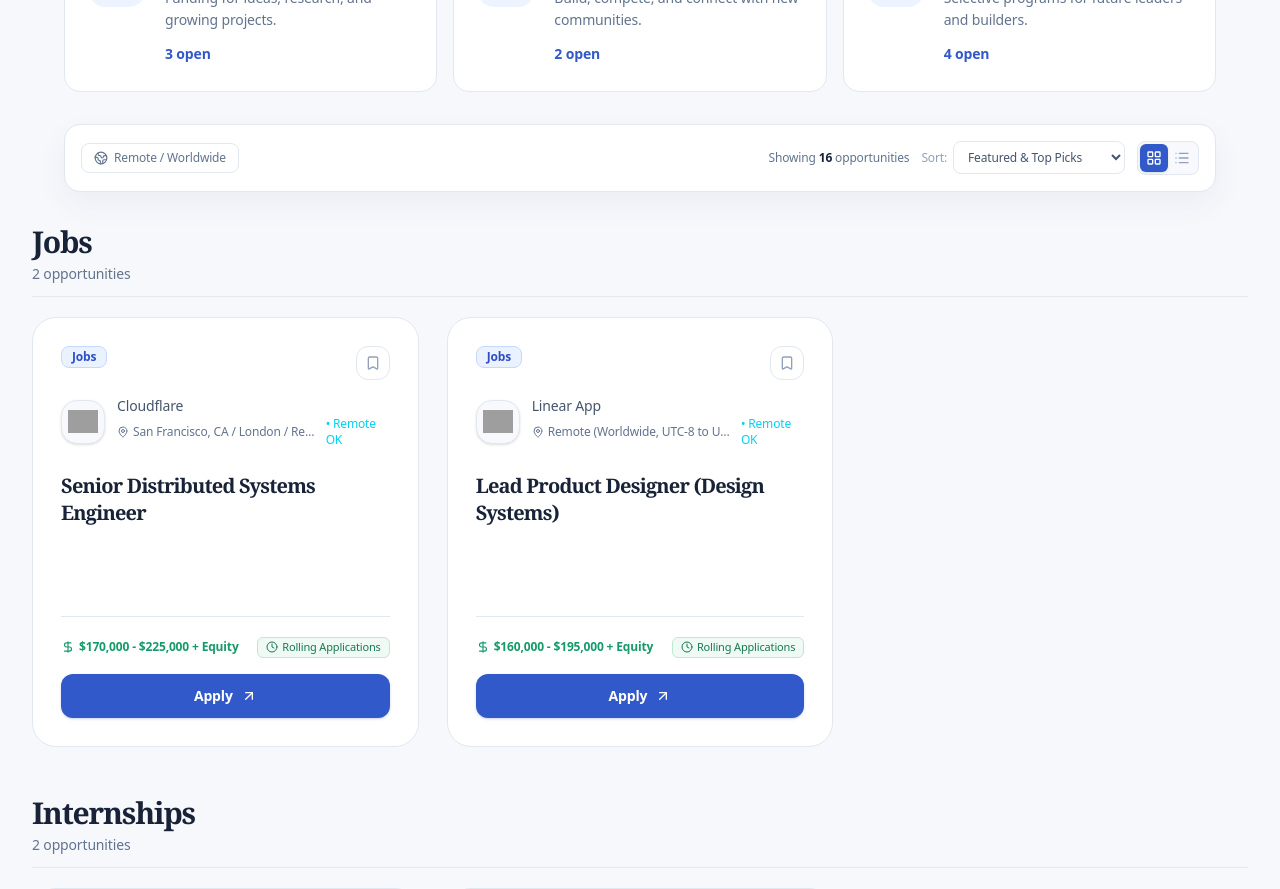
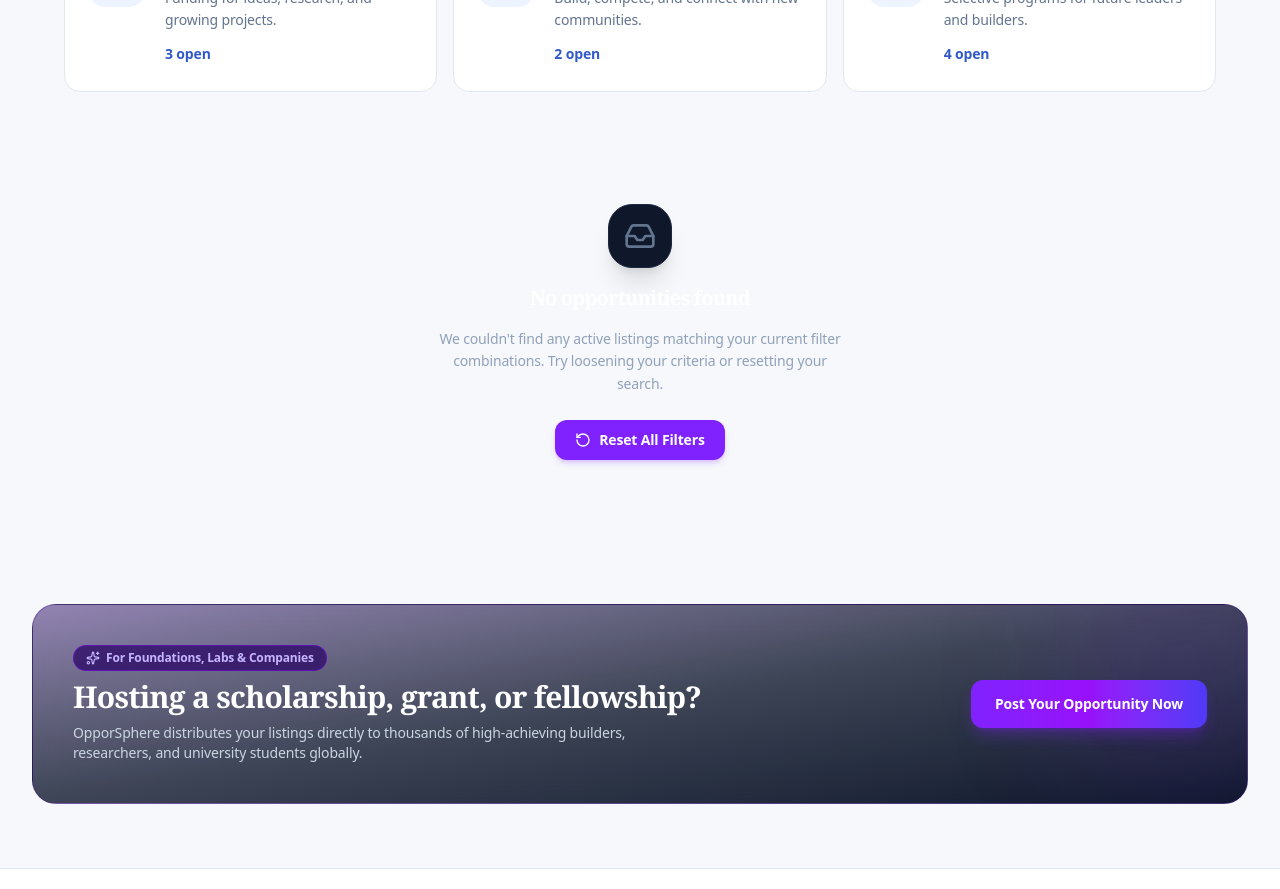
Before and after one commit to HappiProgrammer/Opportunities-Website, a Next.js app: page / in a window 1280 px wide. Shown: the part 1000-1889 px from the top of the page. Built offline with nearby package versions, Linux system fonts and the light colour scheme; grey boxes are pictures that could not be loaded.

Commit message:
Change of plans

```diff
--- a/src/app/page.tsx
+++ b/src/app/page.tsx
@@ -32,14 +32,6 @@
 
 const STORAGE_KEY_OPPORTUNITIES = 'opporsphere_catalog_v1';
 const STORAGE_KEY_BOOKMARKS = 'opporsphere_bookmarks_v1';
-const CATEGORY_ORDER: Exclude<OpportunityCategory, 'All'>[] = [
-  'Jobs',
-  'Internships',
-  'Scholarships',
-  'Grants',
-  'Hackathons',
-  'Fellowships'
-];
 
 export default function Home() {
   const [opportunities, setOpportunities] = useState<Opportunity[]>(INITIAL_OPPORTUNITIES);
@@ -278,15 +270,6 @@
     });
   }, [opportunities, filterState, bookmarkedIds]);
 
-  const groupedOpportunities = useMemo(
-    () =>
-      CATEGORY_ORDER.map((category) => ({
-        category,
-        opportunities: filteredOpportunities.filter((opportunity) => opportunity.category === category)
-      })).filter((group) => group.opportunities.length > 0),
-    [filteredOpportunities]
-  );
-
   const renderOpportunityGrid = (items: Opportunity[]) => (
     <div
       className={
@@ -321,11 +304,13 @@
       />
 
       {/* Hero Section */}
+      {filterState.category === 'All' && (
         <Hero
           searchQuery={filterState.searchQuery}
           onSearchChange={(query) => handleFilterUpdate({ searchQuery: query })}
           totalOpportunities={opportunities.length}
         />
+      )}
 
       {/* Main Content Area */}
       <main className="flex-1 w-full max-w-7xl mx-auto px-4 sm:px-6 lg:px-8 pb-16">
@@ -370,28 +355,8 @@
         )}
 
         {/* Feed Listing */}
-        {filteredOpportunities.length > 0 ? (
-          filterState.category === 'All' ? (
-            <div className="space-y-12">
-              {groupedOpportunities.map(({ category, opportunities: categoryOpportunities }) => (
-                <section key={category} aria-labelledby={`${category}-heading`}>
-                  <div className="flex items-end justify-between gap-4 mb-5 border-b border-slate-200 pb-3">
-                    <div>
-                      <h2 id={`${category}-heading`} className="font-display text-2xl sm:text-3xl font-bold text-[#182338]">
-                        {category}
-                      </h2>
-                      <p className="mt-1 text-sm text-slate-500">
-                        {categoryOpportunities.length} {categoryOpportunities.length === 1 ? 'opportunity' : 'opportunities'}
-                      </p>
-                    </div>
-                  </div>
-                  {renderOpportunityGrid(categoryOpportunities)}
-                </section>
-              ))}
-            </div>
-          ) : (
+        {filterState.category !== 'All' && filteredOpportunities.length > 0 ? (
           renderOpportunityGrid(filteredOpportunities)
-          )
         ) : (
           /* Empty State */
           <div className="text-center py-20 px-4 max-w-md mx-auto space-y-4">
--- a/src/components/FilterBar.tsx
+++ b/src/components/FilterBar.tsx
@@ -17,7 +17,8 @@
   List,
   RotateCcw,
   CheckCircle2,
-  Globe2
+  Globe2,
+  Search,
 } from 'lucide-react';
 
 interface FilterBarProps {
@@ -77,6 +78,7 @@
   return (
     <div className="w-full mb-8">
       <div className="max-w-7xl mx-auto px-4 sm:px-6 lg:px-8">
+        {filterState.category === 'All' ? (
         <div>
           <div className="mb-6">
             <h2 className="font-display text-3xl sm:text-4xl font-bold text-[#182338]">Explore by category</h2>
@@ -116,86 +118,63 @@
             })}
           </div>
 
-          <div className="mt-8 flex flex-wrap items-center justify-between gap-3 rounded-2xl border border-slate-200 bg-white p-4 shadow-[0_12px_30px_rgba(52,72,106,0.06)]">
-            <div className="flex flex-wrap items-center gap-2.5">
+        </div>
+        ) : (
+          <div>
+            <div className="mb-8">
+              <h1 className="font-display text-4xl sm:text-5xl font-bold text-[#182338]">{filterState.category}</h1>
+              <p className="mt-2 text-lg text-slate-500">{totalFilteredCount} {totalFilteredCount === 1 ? 'opportunity' : 'opportunities'} found</p>
+            </div>
+
+            <div className="flex flex-col gap-3 lg:flex-row lg:items-center">
+              <label className="relative flex-1">
+                <Search className="pointer-events-none absolute left-4 top-1/2 h-5 w-5 -translate-y-1/2 text-slate-400" />
+                <input
+                  type="search"
+                  value={filterState.searchQuery}
+                  onChange={(event) => onFilterChange({ searchQuery: event.target.value })}
+                  placeholder="Search opportunities..."
+                  aria-label={`Search ${filterState.category}`}
+                  className="w-full rounded-xl border border-[#cbd9e8] bg-white px-12 py-4 text-base text-[#182338] outline-none placeholder:text-slate-400 focus:border-[#3159c9] focus:ring-2 focus:ring-[#edf3ff]"
+                />
+              </label>
+              <select
+                value={filterState.category}
+                onChange={(event) => onFilterChange({ category: event.target.value as OpportunityCategory })}
+                aria-label="Choose opportunity category"
+                className="rounded-xl border border-[#cbd9e8] bg-white px-4 py-4 text-base text-[#182338] outline-none focus:border-[#3159c9] focus:ring-2 focus:ring-[#edf3ff]"
+              >
+                {CATEGORIES.map((category) => (
+                  <option key={category.id} value={category.id}>
+                    {category.id === 'All' ? 'All Opportunities' : category.label}
+                  </option>
+                ))}
+              </select>
               <button
                 onClick={() => onFilterChange({ isRemoteOnly: !filterState.isRemoteOnly })}
-                className={`inline-flex items-center gap-1.5 px-3 py-1.5 rounded-lg text-xs font-medium border transition-colors ${
+                className={`inline-flex items-center justify-center gap-2 rounded-xl border px-4 py-4 text-base transition-colors ${
                   filterState.isRemoteOnly
-                    ? 'bg-[#edf3ff] border-[#9eb5eb] text-[#3159c9]'
-                    : 'bg-white border-slate-200 text-slate-500 hover:text-slate-700'
+                    ? 'border-[#9eb5eb] bg-[#edf3ff] text-[#3159c9]'
+                    : 'border-[#cbd9e8] bg-white text-slate-600 hover:border-[#9eb5eb]'
                 }`}
               >
-                <Globe2 className="w-3.5 h-3.5" />
-                <span>Remote / Worldwide</span>
-                {filterState.isRemoteOnly && <CheckCircle2 className="w-3.5 h-3.5 text-[#3159c9]" />}
+                <span className={`h-5 w-5 rounded border ${filterState.isRemoteOnly ? 'border-[#3159c9] bg-[#3159c9]' : 'border-slate-400 bg-white'}`}>
+                  {filterState.isRemoteOnly && <CheckCircle2 className="h-4 w-4 text-white" />}
+                </span>
+                Remote only
               </button>
-
+            </div>
+            <div className="mt-4 flex items-center justify-between gap-3">
               {isAnyFilterActive && (
-                <button
-                  onClick={handleReset}
-                  className="inline-flex items-center gap-1 px-2.5 py-1 text-xs text-[#b42318] hover:text-[#8f1d14] bg-[#fff4f2] border border-[#f3c3bd] rounded-lg hover:bg-[#ffe9e5] transition-colors"
-                  title="Reset all applied filters"
-                >
-                  <RotateCcw className="w-3 h-3" />
-                  <span>Reset</span>
+                <button onClick={handleReset} className="inline-flex items-center gap-1.5 text-sm font-semibold text-[#3159c9] hover:text-[#2447a7]">
+                  <RotateCcw className="h-4 w-4" />
+                  Back to all categories
                 </button>
               )}
-            </div>
-
-            <div className="flex items-center gap-3">
-              <span className="text-xs text-slate-500 hidden lg:inline">
-                Showing <strong className="text-[#182338]">{totalFilteredCount}</strong> opportunities
-              </span>
-
-              <div className="flex items-center gap-1.5 text-xs text-slate-400">
-                <span className="hidden sm:inline">Sort:</span>
-                <select
-                  value={filterState.sortBy}
-                  onChange={(e) =>
-                    onFilterChange({
-                      sortBy: e.target.value as FilterState['sortBy']
-                    })
-                  }
-                  aria-label="Sort opportunities"
-                  className="bg-white border border-slate-200 text-slate-600 text-xs rounded-lg px-2.5 py-1.5 focus:outline-none focus:ring-1 focus:ring-[#3159c9]"
-                >
-                  <option value="featured">Featured &amp; Top Picks</option>
-                  <option value="deadline-asc">Deadline (Soonest First)</option>
-                  <option value="newest">Newest Added</option>
-                  <option value="highest-funding">Highest Funding</option>
-                </select>
-              </div>
-
-              <div className="flex items-center bg-[#f7f9fc] border border-slate-200 rounded-lg p-0.5">
-                <button
-                  onClick={() => onViewModeChange('grid')}
-                  className={`p-1.5 rounded-md transition-colors ${
-                    viewMode === 'grid'
-                      ? 'bg-[#3159c9] text-white shadow-sm'
-                      : 'text-slate-400 hover:text-slate-700'
-                  }`}
-                  title="Grid view"
-                  aria-label="Grid view"
-                >
-                  <LayoutGrid className="w-4 h-4" />
-                </button>
-                <button
-                  onClick={() => onViewModeChange('list')}
-                  className={`p-1.5 rounded-md transition-colors ${
-                    viewMode === 'list'
-                      ? 'bg-[#3159c9] text-white shadow-sm'
-                      : 'text-slate-400 hover:text-slate-700'
-                  }`}
-                  title="List view"
-                  aria-label="List view"
-                >
-                  <List className="w-4 h-4" />
-                </button>
-              </div>
+              <span className="ml-auto text-sm text-slate-500">Showing {totalFilteredCount} opportunities</span>
             </div>
           </div>
-        </div>
+        )}
       </div>
     </div>
   );
```
Lines whose indentation alone changed are shown as unchanged.
